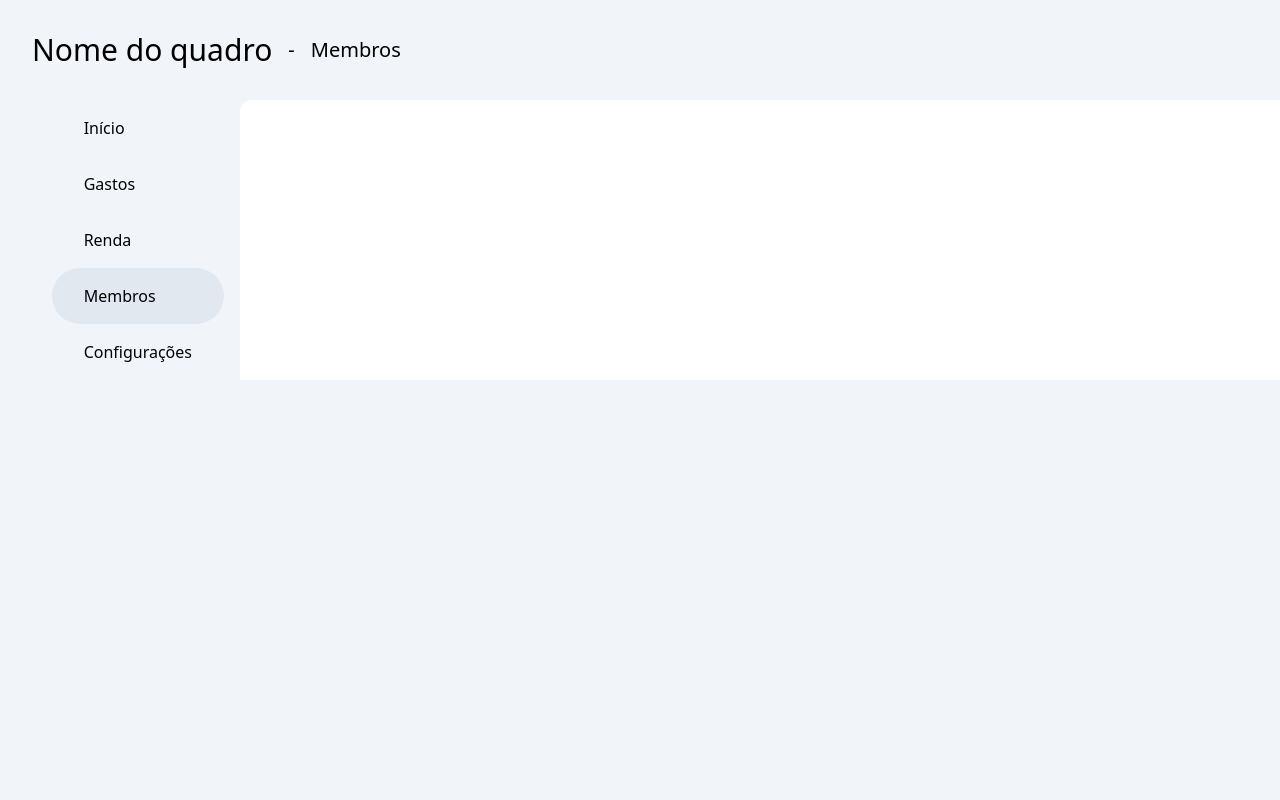
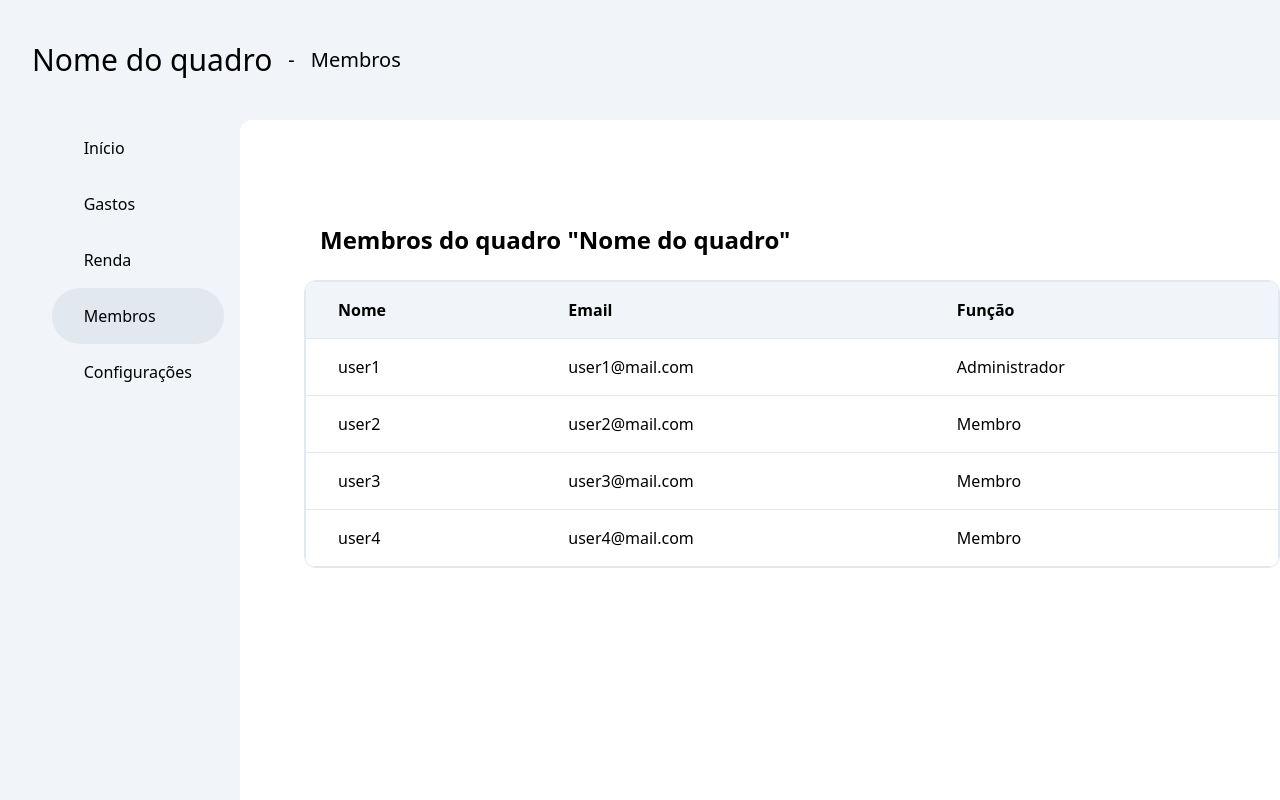
Before and after one commit to itzbigdri/projeto-integrador, a Flask app: page /quadros/quadro/membros in a window 1280 px wide. Run offline with Flask 3, Linux system fonts and the light colour scheme; some libraries are stand-ins or nearby versions.

Commit message:
feat: Atualização do quadroBase.html e construção da tabela de membros em /quadros/quadro/membros

```diff
--- a/templates/cadastro.html
+++ b/templates/cadastro.html
@@ -26,7 +26,7 @@
                 <label for="senha" class="fieldset-legend text-lg">Senha</label>
                 <input type="password" id="senha" class="input w-full">
             </div>
-            <input type="submit" class="btn btn-primary btn-lg mt-8 w-full" value="Fazer cadastro">
+            <input type="submit" class="btn btn-accent btn-lg mt-8 w-full" value="Fazer cadastro">
         </form>
     </main>
 </body>
--- a/templates/config.html
+++ b/templates/config.html
@@ -1,2 +1,5 @@
 {% extends "quadroBase.html" %}
 {% set section_title = "Configurações" %}
+{% block content %}
+
+{% endblock %}
--- a/templates/login.html
+++ b/templates/login.html
@@ -22,7 +22,7 @@
                 <label for="senha" class="fieldset-legend text-lg">Senha</label>
                 <input type="password" id="senha" class="input w-full">
             </div>
-            <input type="submit" class="btn btn-primary btn-lg mt-8 w-full" value="Fazer login">
+            <input type="submit" class="btn btn-accent btn-lg mt-8 w-full" value="Fazer login">
         </form>
     </main>
 </body>
--- a/templates/membros.html
+++ b/templates/membros.html
@@ -1,2 +1,36 @@
 {% extends "quadroBase.html" %}
 {% set section_title = "Membros" %}
+{% block content %}
+    <div class="flex flex-col items-center">
+        <h1 class="text-2xl font-bold max-w-6xl w-full ps-4 mt-10 mb-6">Membros do quadro "Nome do quadro"</h1>
+        <div class="max-w-6xl w-full rounded-xl overflow-hidden border border-slate-200">
+            <table class="w-full">
+                <tr class="bg-slate-100 text-left border border-slate-200">
+                    <th class="py-4 px-8">Nome</th>
+                    <th class="py-4 px-8">Email</th>
+                    <th class="py-4 px-8">Função</th>
+                </tr>
+                <tr class="border border-slate-200">
+                    <td class="py-4 px-8">user1</td>
+                    <td class="py-4 px-8">user1@mail.com</td>
+                    <td class="py-4 px-8">Administrador</td>
+                </tr>
+                <tr class="border border-slate-200">
+                    <td class="py-4 px-8">user2</td>
+                    <td class="py-4 px-8">user2@mail.com</td>
+                    <td class="py-4 px-8">Membro</td>
+                </tr>
+                <tr class="border border-slate-200">
+                    <td class="py-4 px-8">user3</td>
+                    <td class="py-4 px-8">user3@mail.com</td>
+                    <td class="py-4 px-8">Membro</td>
+                </tr>
+                <tr class="border border-slate-200">
+                    <td class="py-4 px-8">user4</td>
+                    <td class="py-4 px-8">user4@mail.com</td>
+                    <td class="py-4 px-8">Membro</td>
+                </tr>
+            </table>
+        </div>
+    </div>
+{% endblock %}
--- a/templates/quadroBase.html
+++ b/templates/quadroBase.html
@@ -4,17 +4,18 @@
     <meta charset="UTF-8">
     <meta name="viewport" content="width=device-width, initial-scale=1.0">
     <title>Nome do Quadro - {{ section_title }}</title>
+        <link href="https://cdn.jsdelivr.net/npm/daisyui@5" rel="stylesheet" type="text/css" />
     <script src="https://cdn.jsdelivr.net/npm/@tailwindcss/browser@4"></script>
 </head>
-<body class="bg-slate-100">
+<body class="bg-slate-100 flex flex-col h-screen">
 
     <!-- Header  -->
-    <header class="bg-slate-100 flex items-center gap-4 p-8">
+    <header class="bg-slate-100 flex items-center gap-4 p-8 basis-30">
         <a class="text-3xl" href="/quadros">Nome do quadro</a>
         <p class="text-xl">-</p>
         <h3 class="text-xl">{{ section_title }}</h3>
     </header>
-    <main class="flex ">
+    <main class="grow flex">
         <aside class="bg-slate-100 basis-60 flex justify-end pe-4">
             <nav class="flex flex-col">
                 <a href="/quadros/quadro"
```
